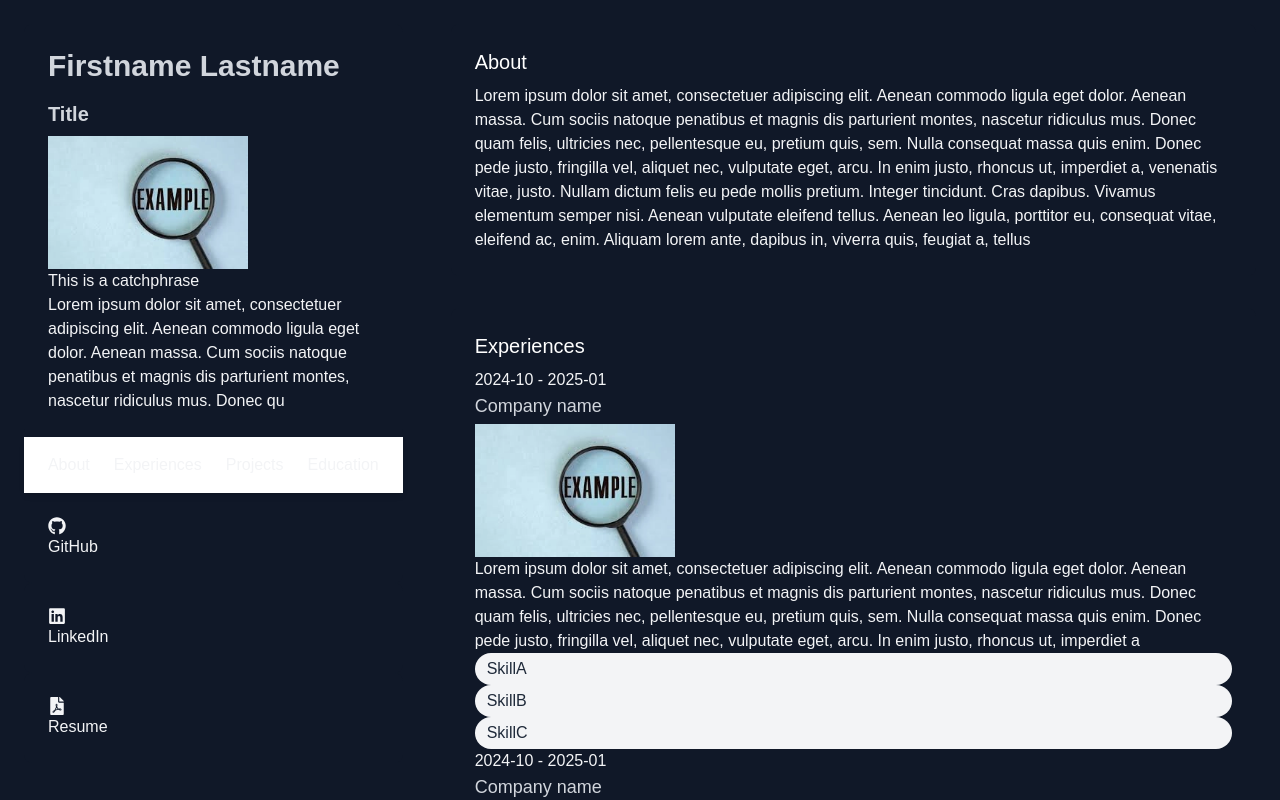
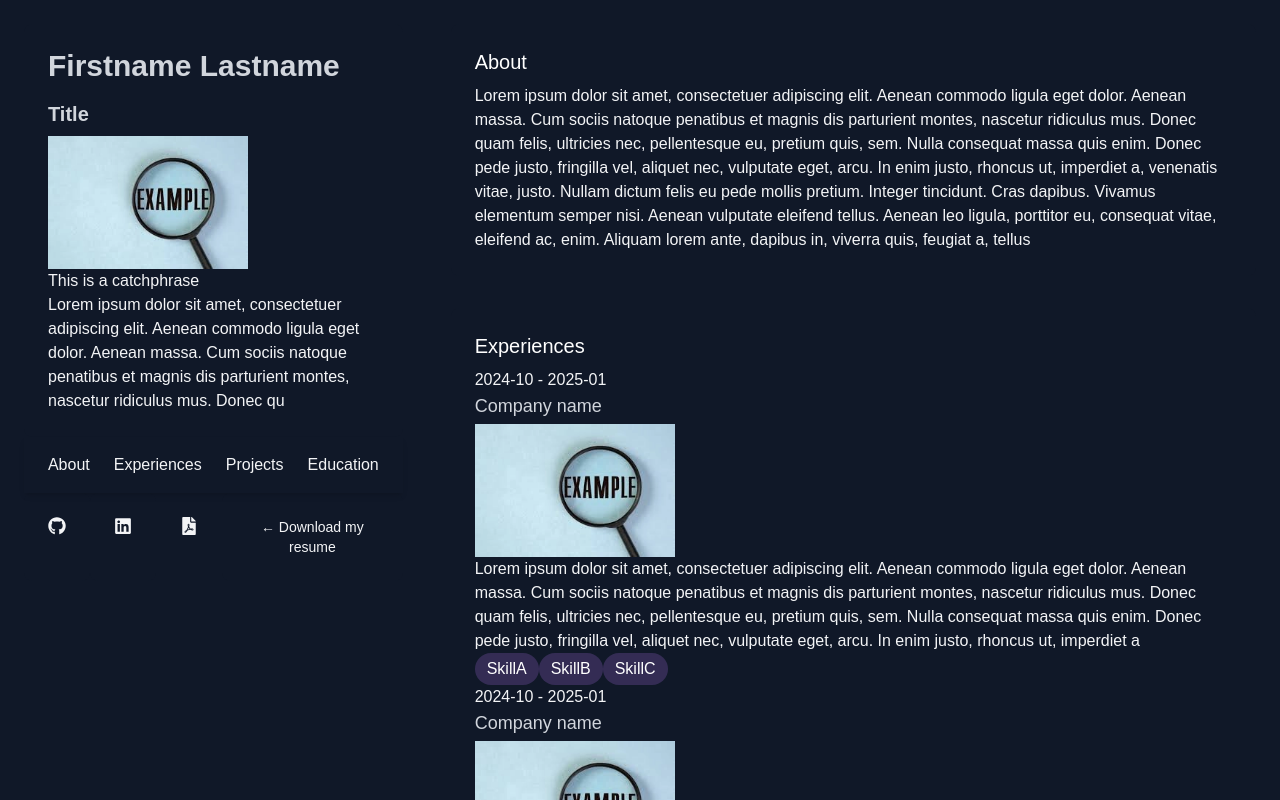
Before and after one commit to flo-ct/portfolio, a Next.js app: page / in a window 1280 px wide. Shown: the top 800 px of the page. Built offline with nearby package versions, Linux system fonts and the light colour scheme.

Commit message:
style(layoutTags): Styling skill tags

```diff
--- a/src/components/cardNavigationMenu.tsx
+++ b/src/components/cardNavigationMenu.tsx
@@ -2,7 +2,7 @@ import React from "react";
 
 export function FNavigationMenu() {
     return (
-        <nav className="flex justify-center gap-6 bg-white shadow-md py-4 sticky top-0 z-50">
+        <nav className="flex justify-center gap-6 shadow-md py-4 sticky top-0 z-50">
             <a href="#about">About</a>
             <a href="#experiences">Experiences</a>
             <a href="#projects">Projects</a>
--- a/src/components/cardSocialNetworks.tsx
+++ b/src/components/cardSocialNetworks.tsx
@@ -2,14 +2,13 @@ import { FaFilePdf, FaGithub, FaLinkedin } from "react-icons/fa";
 
 export function FSocialNetworks() {
     return (
-        <div>
+        <div className="flex justify-center">
             <div className="github bg-gray-900 hover:bg-gray-800/50 transition-colors duration-200 p-6 rounded-lg">
                 <a href="https://github.com/flo-ct"
                     target="_blank"
                     rel="noopener noreferrer"
                 >
-                    <FaGithub size={18} /> GitHub
-                </a>
+                    <FaGithub size={18} /></a>
             </div>
             <div className="linkedin bg-gray-900 hover:bg-gray-800/50 transition-colors duration-200 p-6 rounded-lg">
                 <a
@@ -17,17 +16,16 @@ export function FSocialNetworks() {
                     target="_blank"
                     rel="noopener noreferrer"
                 >
-                    <FaLinkedin size={18} /> LinkedIn
-                </a>
+                    <FaLinkedin size={18} /></a>
             </div>
-            <div className="resume bg-gray-900 hover:bg-gray-800/50 transition-colors duration-200 p-6 rounded-lg">
+            <div className="resume bg-gray-900 hover:bg-gray-800/50 transition-colors duration-200 p-6 rou<nded-lg">
                 <a
                 href="/Florian_Chouquet_Resume_FullStack_or_BackEnd_Developer_Apprenticeship.pdf"
                 download
                 >
-                    <FaFilePdf size={18} /> Resume
-                </a>
+                    <FaFilePdf size={18} /></a>
             </div>
+            <div className="resume bg-gray-900 hover:bg-gray-800/50 transition-colors duration-200 p-6 rounded-lg text-sm text-center">&larr; Download my resume</div>
         </div>
     )
 };
--- a/src/components/layoutTags.tsx
+++ b/src/components/layoutTags.tsx
@@ -5,9 +5,9 @@ interface TagProps {
     colorClass?: string;
 }
 
-export function Tag({ children, colorClass = "bg-gray-100 text-gray-800" }: TagProps) {
+export function Tag({ children, colorClass = "bg-purple-400/20 text-white" }: TagProps) {
     return (
-        <div className={`flex items-center gap-1 px-3 py-1 rounded-full ${colorClass}`}>
+        <div className={`inline-flex items-center justify-center px-3 py-1 rounded-full ${colorClass}`}>
             {children}
         </div>
     );
```
